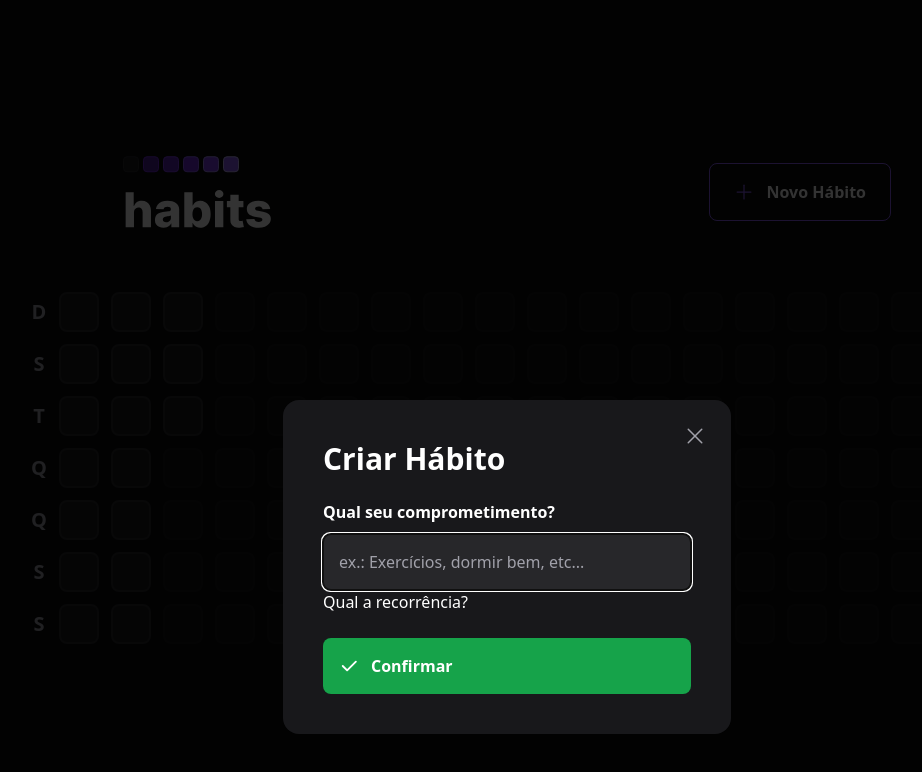
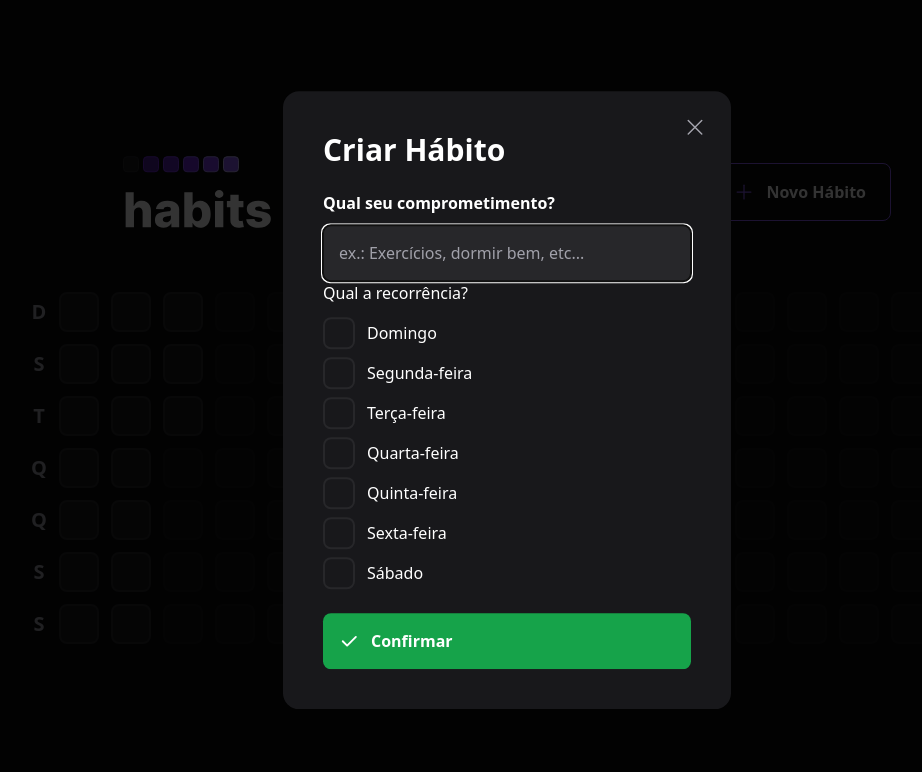
Before and after one commit to PhilipLages/habits-tracker, a React (Vite) app in the folder web/: page / in a window 1280 px wide. Both pictures are taken after a click on the button "Novo Hábito". Shown: the top 772 px of the page, without its empty margins (133-1055 px from the left). Built offline with nearby package versions, Linux system fonts and the light colour scheme.

Commit message:
feat: creates checkbox for weekdays in create new habit

```diff
--- a/web/src/components/HabitDay.tsx
+++ b/web/src/components/HabitDay.tsx
@@ -7,7 +7,6 @@
 
 export function HabitDay({ amount, completed }: HabitDayProps) {
   const completedPercentage = Math.round((completed / amount) * 100);
-
 
   return (
     <Popover.Root>
--- a/web/src/components/Header.tsx
+++ b/web/src/components/Header.tsx
@@ -13,7 +13,6 @@
       <Dialog.Root>
         <Dialog.Trigger
           type='button'
-          // onClick={handleClick}
           className='border border-violet-500 font-semibold rounded-lg px-6 py-4 flex items-center gap-3 hover:border-violet-300'
         >
           <Plus size={20} className='text-violet-500'/>
@@ -25,7 +24,7 @@
             className='w-screen h-screen bg-black/80 fixed inset-0'
           />
           <Dialog.Content
-            className='absolute p-10 bg-zinc-900 rounded-2xl w-full max-w-md top-1/2 left-1/2 -translate-x-1/2'
+            className='absolute p-10 bg-zinc-900 rounded-2xl w-full max-w-md top-1/2 left-1/2 -translate-x-1/2 -translate-y-1/2'
           >
             <Dialog.Close
               className='absolute right-6 top-6 text-zinc-400 hover:text-zinc-200'
--- a/web/src/components/NewHabitForm.tsx
+++ b/web/src/components/NewHabitForm.tsx
@@ -1,5 +1,15 @@
-import { Check } from 'phosphor-react'
-import React from 'react'
+import * as Checkbox from '@radix-ui/react-checkbox';
+import { Check } from 'phosphor-react';
+
+const availableWeekDays = [
+  'Domingo',
+  'Segunda-feira',
+  'Terça-feira',
+  'Quarta-feira',
+  'Quinta-feira',
+  'Sexta-feira',
+  'Sábado'
+];
 
 export function NewHabitForm() {
   return (
@@ -20,6 +30,30 @@
         Qual a recorrência?
       </label>
 
+      <div className='flex flex-col gap-2 mt-3'>
+        {
+           availableWeekDays.map(weekDay => (
+              <Checkbox.Root
+              key={weekDay}
+                className='flex items-center gap-3 group'
+              >
+                <div
+                  className='h-8 w-8 rounded-lg flex items-center justify-center bg-zinc-900 border-2 border-zinc-800 group-data-[state=checked]:bg-green-500 group-data-[state=checked]:border-green-500'
+                >
+                  <Checkbox.Indicator>
+                    <Check size={20} className='text-white' />
+                  </Checkbox.Indicator>
+                </div>
+
+                <span className='text-white leading-tight'>
+                  { weekDay }
+                </span>
+              </Checkbox.Root>
+           ))
+        }
+
+      </div>
+
       <button
         type='submit'
         className='mt-6 rounded-lg p-4 flex items-center gap-3 font-semibold bg-green-600 hover:bg-green-500'
```
